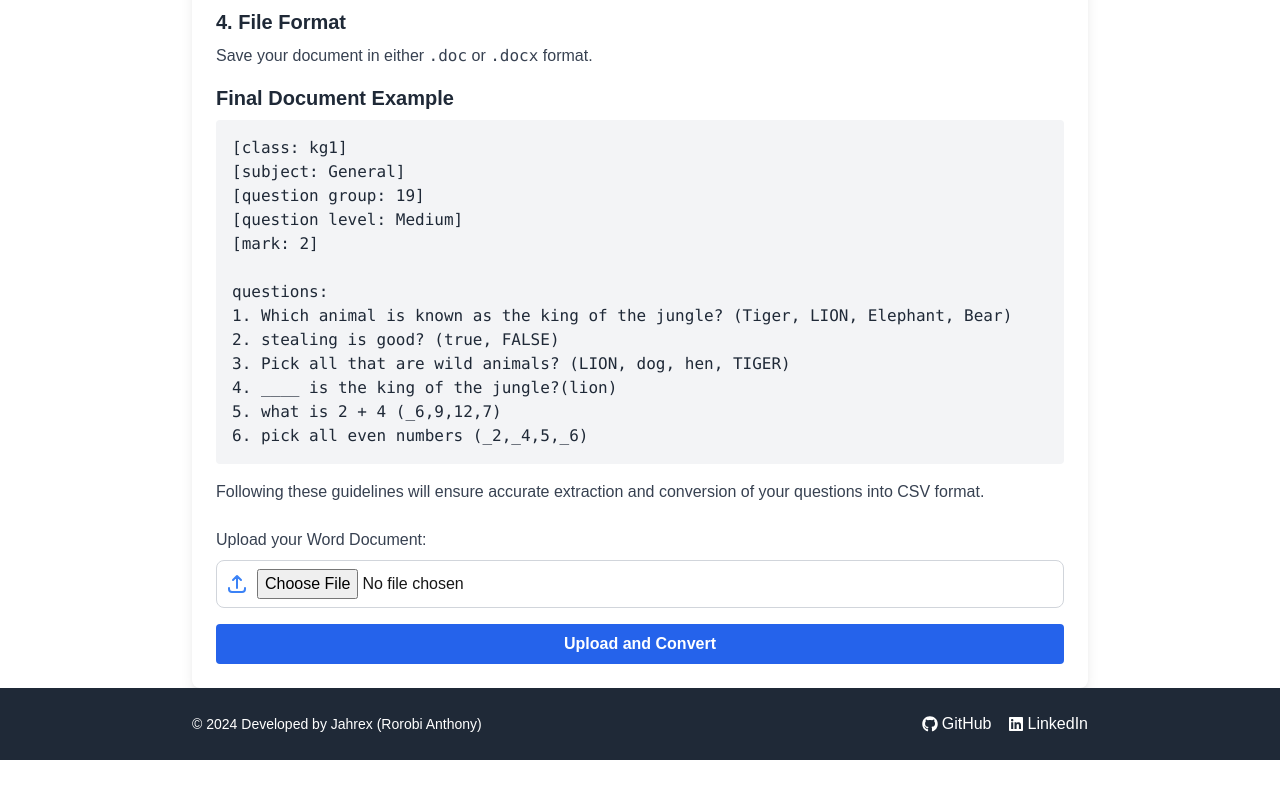
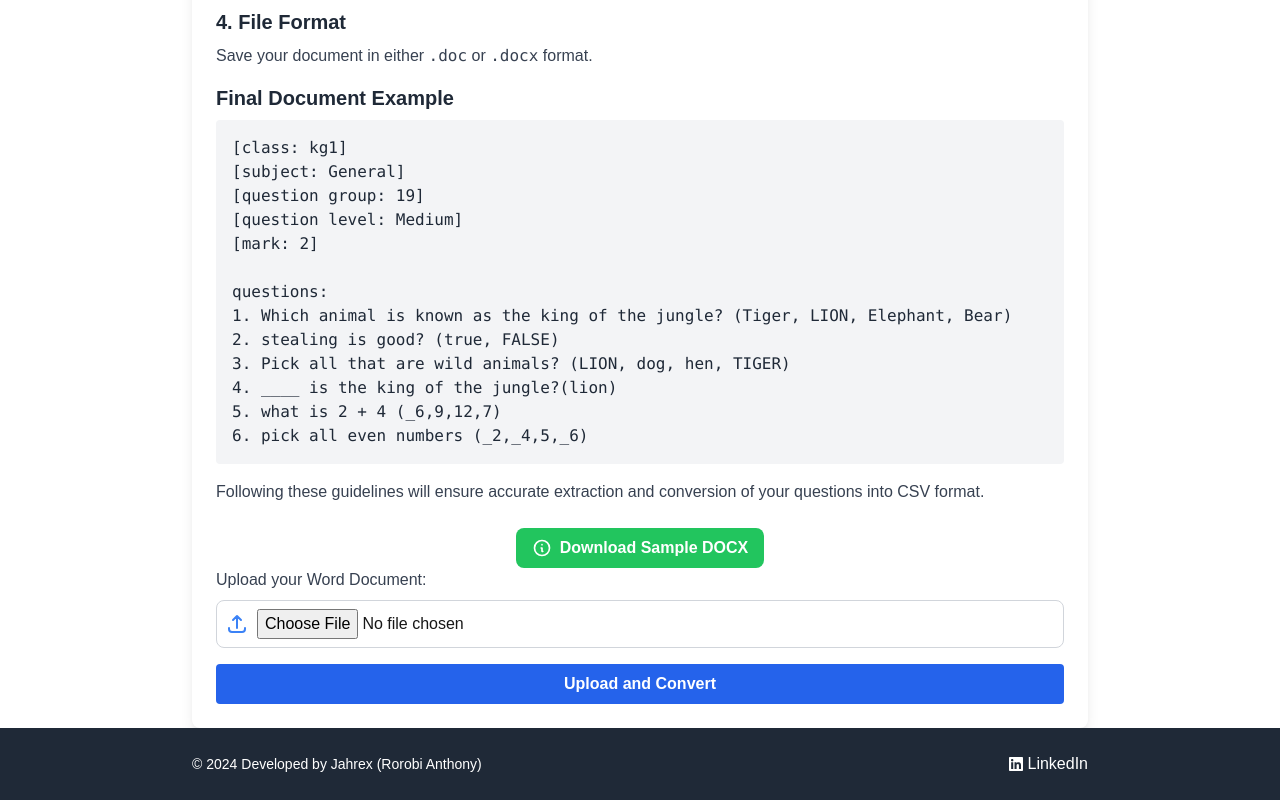
Before and after one commit to Jahrexmac/doc_to_csv, a Next.js app: page / in a window 1280 px wide. Shown: the part 884-1684 px from the top of the page. Before the commit the page ends 1644 px from the top, so only its background shows below. Built offline with nearby package versions, Linux system fonts and the light colour scheme.

Commit message:
doc sample download

```diff
--- a/app/page.js
+++ b/app/page.js
@@ -53,7 +53,6 @@
       const textArray = paragraphs.map(p => p.innerText.trim()); // Store the text in an array
       const orderArray = orderedList.map(l => l.innerText.trim())
       textArray.push(...orderArray)
-      console.log(textArray)
       setExtractedText(textArray); // Set the extracted text to state
 
       const { questions, metadata } = extractQuestionsAndMetadata(textArray);
@@ -72,7 +71,6 @@
       setDownloadMessage('CSV file has been successfully downloaded!');
       setFile(null)
     } catch (error) {
-      console.error('Error processing the file:', error);
       setErrorMessage(`Error processing the file: ${error.message}`);
       setFile(null)
     }
@@ -200,7 +198,6 @@
   };
 
   const downloadCSV = (csv) => {
-    console.log(metadataList)
     const blob = new Blob([csv], { type: 'text/csv;charset=utf-8;' });
     const url = URL.createObjectURL(blob);
     const a = document.createElement('a');
@@ -286,6 +283,16 @@
         </p>
 
         <form onSubmit={handleSubmit} className="mt-6">
+          <div className="mt-6 text-center">
+            <a
+              href="/sampleDoc.docx"
+              download
+              className="inline-flex items-center px-4 py-2 bg-green-500 text-white font-semibold rounded-lg hover:bg-green-600 transition duration-200"
+            >
+              <InformationCircleIcon className="w-5 h-5 mr-2" />
+              Download Sample DOCX
+            </a>
+          </div>
           <label className="block mb-2 text-gray-700">
             Upload your Word Document:
           </label>
@@ -324,14 +331,6 @@
           <p className="text-sm">&copy; {new Date().getFullYear()} Developed by Jahrex (Rorobi Anthony)</p>
           <div className="flex space-x-4">
             <a
-              href="https://github.com/Jahrexmac"
-              target="_blank"
-              rel="noopener noreferrer"
-              className="hover:text-blue-400 flex items-center"
-            >
-              <FaGithub className="mr-1" /> GitHub
-            </a>
-            <a
               href="https://www.linkedin.com/in/anthony-rorobi-22263b18b"
               target="_blank"
               rel="noopener noreferrer"
```
Also changed, not shown: 1 other file (tests, documents, lock files or other folders).
